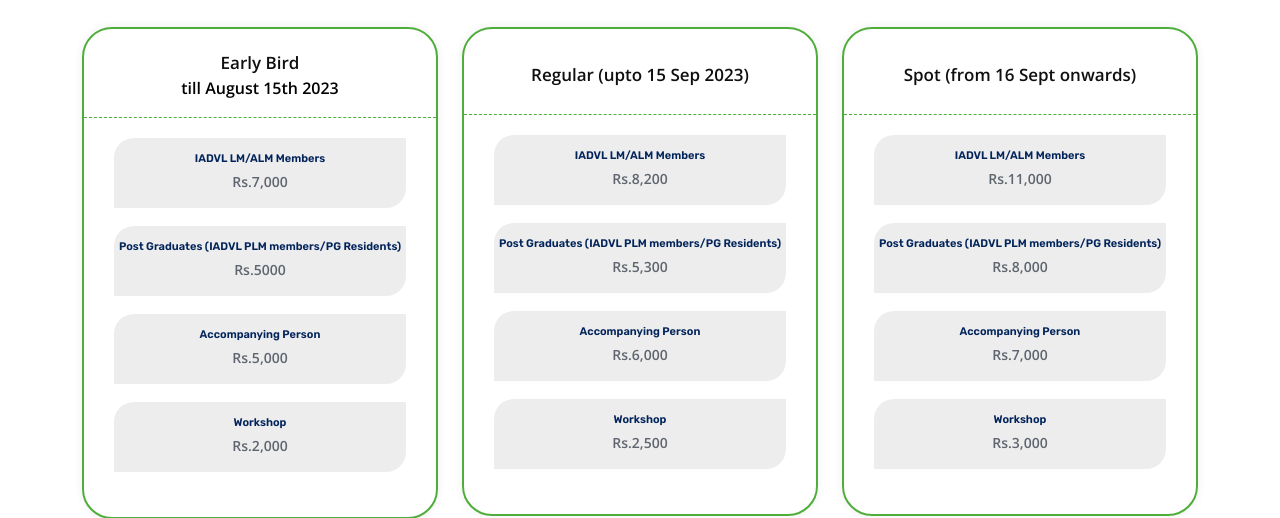
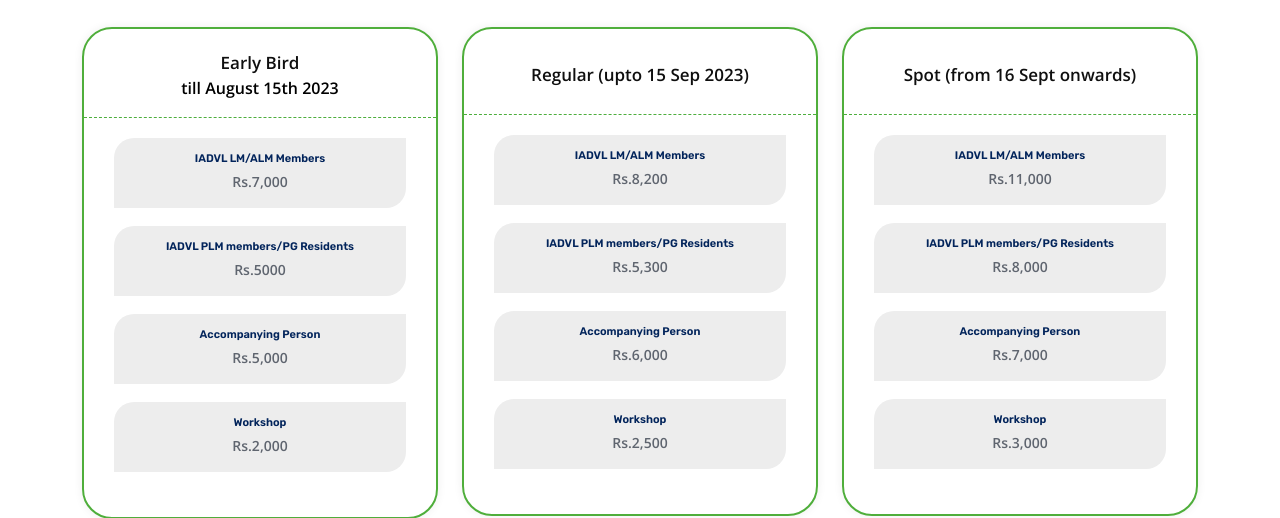
Before and after one commit to ukendiran/dermazonesouth, a PHP site: page / in a window 1280 px wide. Shown: the part 1974-2492 px from the top of the page. Run offline with PHP 8.4, Linux system fonts and the light colour scheme; some libraries are stand-ins or nearby versions.

Commit message:
fee updated

```diff
--- a/include/fee.php
+++ b/include/fee.php
@@ -20,7 +20,7 @@
                     </div>
                     <div class="rs-pricing-table-body">
                         <div class="price-details">
-                            <h4>Post Graduates (IADVL PLM members/PG Residents)</h4>
+                            <h4>IADVL PLM members/PG Residents</h4>
                             <p>Rs.5000</p>
                         </div>
                     </div>
@@ -54,7 +54,7 @@
                     </div>
                     <div class="rs-pricing-table-body">
                         <div class="price-details">
-                            <h4>Post Graduates (IADVL PLM members/PG Residents)</h4>
+                            <h4>IADVL PLM members/PG Residents</h4>
                             <p>Rs.5,300</p>
                         </div>
                     </div>
@@ -88,7 +88,7 @@
                     </div>
                     <div class="rs-pricing-table-body">
                         <div class="price-details">
-                            <h4>Post Graduates (IADVL PLM members/PG Residents)</h4>
+                            <h4>IADVL PLM members/PG Residents</h4>
                             <p>Rs.8,000</p>
                         </div>
                     </div>
--- a/include/footer.php
+++ b/include/footer.php
@@ -21,8 +21,8 @@
             </div>
             <div class="col-lg-3 col-md-6">
                 <h5 class="text-white mb-4">Quick Links</h5>
-                <a class="btn btn-link" href="">About Us</a>
-                <a class="btn btn-link" href="">Contact Us</a>
+                <a class="btn btn-link" href="about.php">About Us</a>
+                <a class="btn btn-link" href="contact.php">Contact Us</a>
                 <a class="btn btn-link" href="">Our Services</a>
                 <a class="btn btn-link" href="">Terms & Condition</a>
                 <a class="btn btn-link" href="">Support</a>
```
